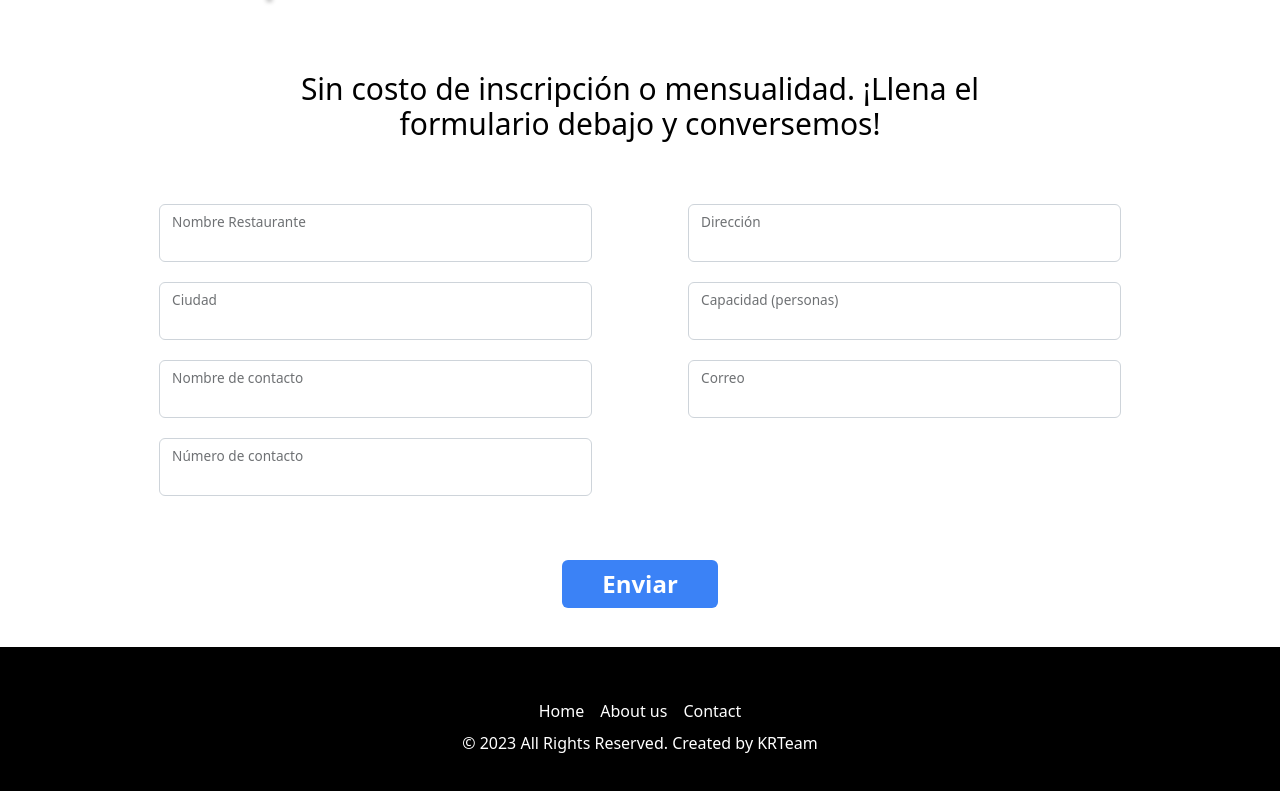
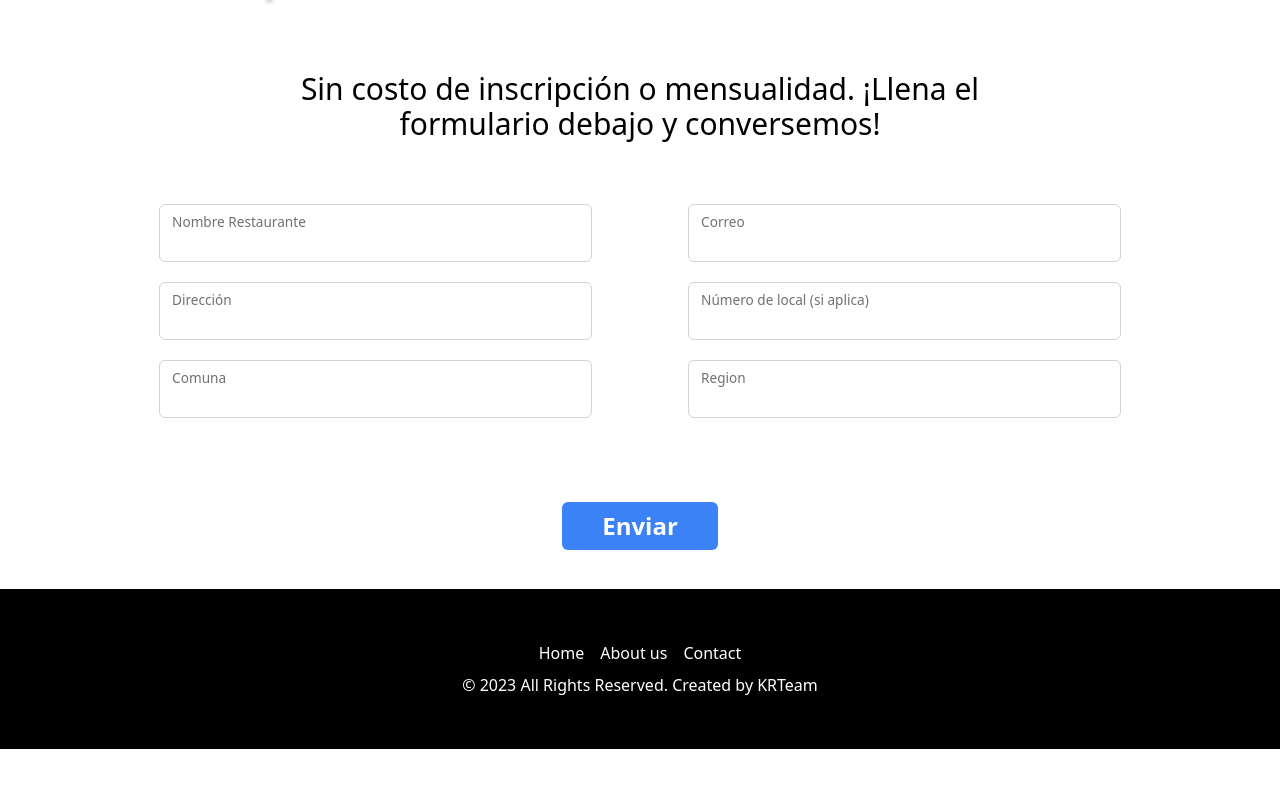
Before and after one commit to rmastudillo/KRTeam, a Vue app: page / in a window 1280 px wide. Shown: the part 1586-2377 px from the top of the page. After the commit the page ends 2335 px from the top, so only its background shows below. Built offline with nearby package versions, Linux system fonts and the light colour scheme; no server answers.

Commit message:
Se arregló el form de la creación de restaurante

```diff
--- a/src/components/home/components/TitleSection.vue
+++ b/src/components/home/components/TitleSection.vue
@@ -5,25 +5,43 @@ import { ref } from "vue";
 import { useRouter } from "vue-router";
 
 const campos = ref([
-  { id: "name", label: "Nombre Restaurante", type: "text", valor: "" },
-  { id: "address", label: "Dirección", type: "text", valor: "" },
-  { id: "city", label: "Ciudad", type: "text", valor: "" },
-  { id: "capacity", label: "Capacidad (personas)", type: "number", valor: "" },
-  { id: "contactName", label: "Nombre de contacto", type: "text", valor: "" },
-  { id: "email", label: "Correo", type: "email", valor: "" },
-  { id: "phoneNumber", label: "Número de contacto", type: "tel", valor: "" },
+  {
+    id: "name",
+    label: "Nombre Restaurante",
+    type: "text",
+    valor: "",
+    required: true,
+  },
+  { id: "email", label: "Correo", type: "email", valor: "", required: true },
+  {
+    id: "address",
+    label: "Dirección",
+    type: "text",
+    valor: "",
+    required: true,
+  },
+  {
+    id: "unitNumber",
+    label: "Número de local (si aplica)",
+    type: "number",
+    valor: null,
+    required: false,
+  },
+  { id: "commune", label: "Comuna", type: "text", valor: "", required: true },
+  { id: "region", label: "Region", type: "text", valor: "", required: true },
 ]);
+
 const handleSubmit = async (e: any) => {
   e.preventDefault();
   const data = {
     name: campos.value[0].valor,
-    owner_email: campos.value[5].valor,
-    address: campos.value[1].valor,
-    unit_number: null,
-    commune: "Santiago",
-    region: "Metropolitana",
+    owner_email: campos.value[1].valor,
+    address: campos.value[2].valor,
+    unit_number: campos.value[3].valor,
+    commune: campos.value[4].valor,
+    region: campos.value[5].valor,
   };
-  console.log(data);
+
   try {
     await postRestobarRequest(data);
     alert(
@@ -103,7 +121,7 @@ const redirigirMapa = () => {
             :key="index"
             v-model="campo.valor"
             class="form-control"
-            required
+            :required="campo.required"
           />
           <label :for="campo.id">{{ campo.label }}</label>
         </div>
```
